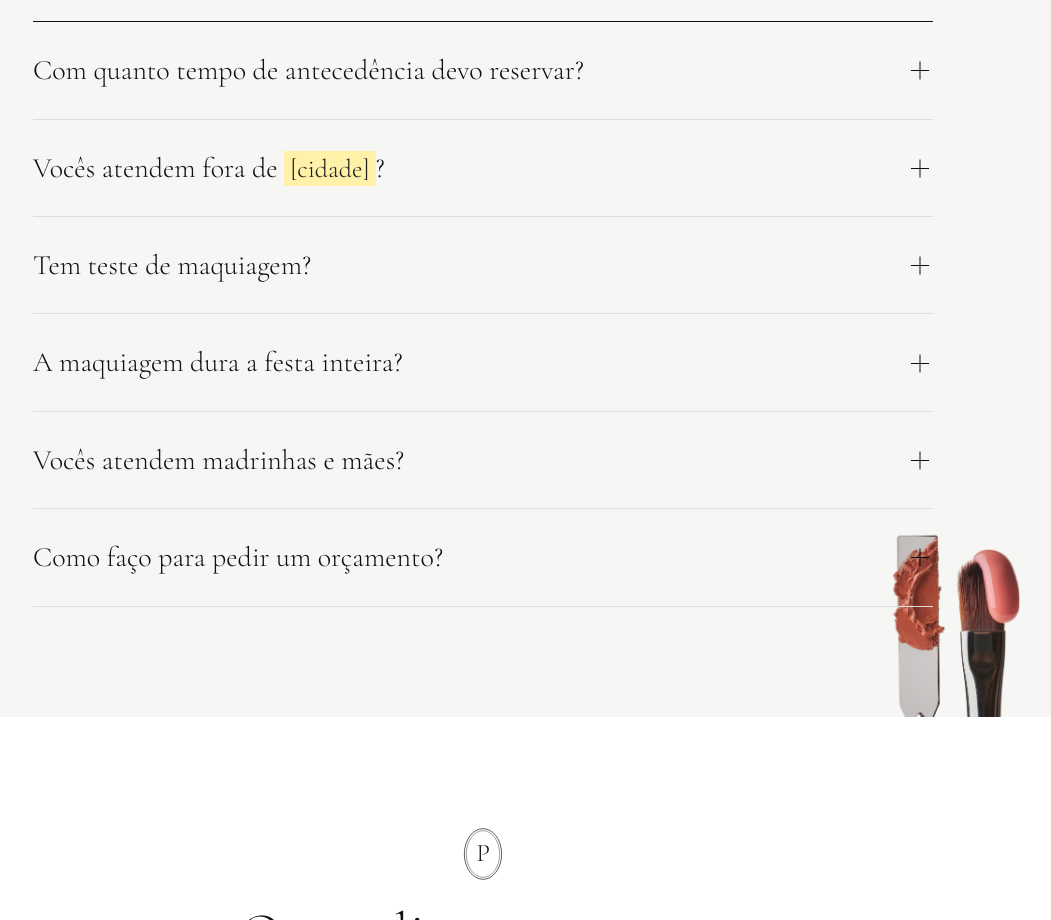
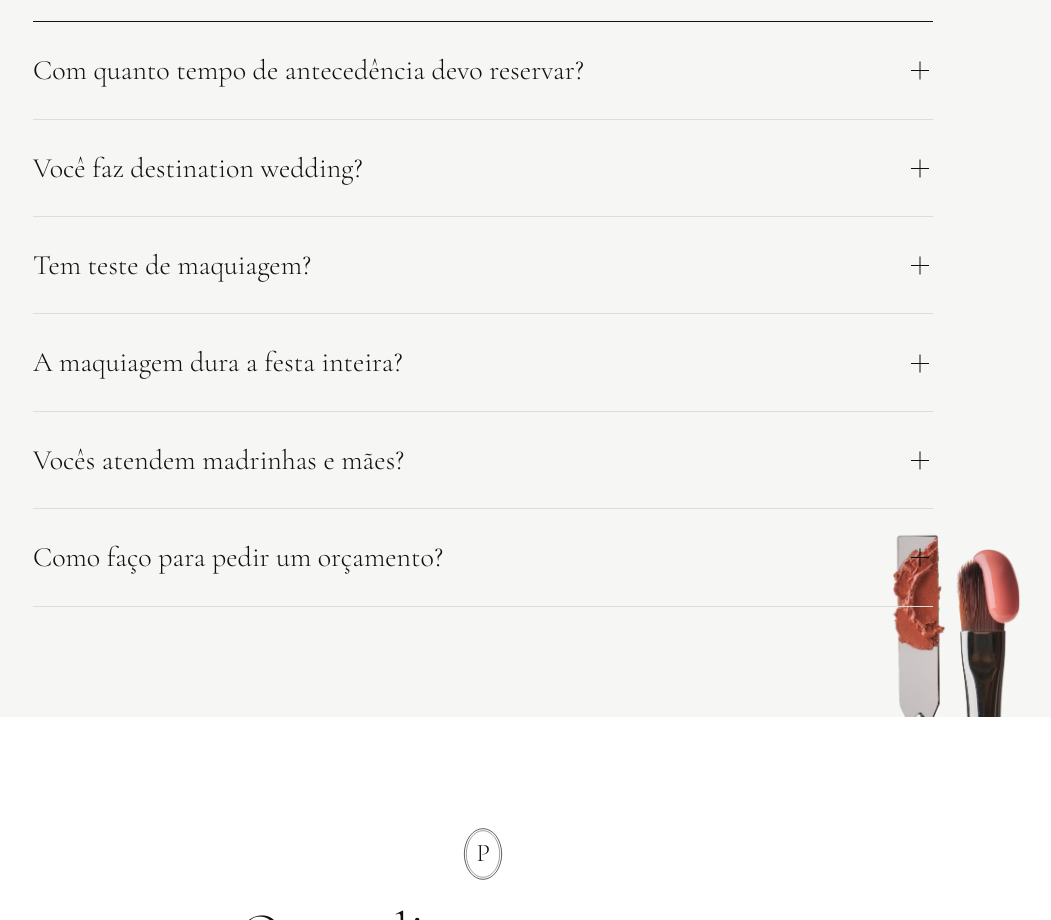
Before and after one commit to victorialamour/paula-kalisak, a plain HTML site: page index.html in a window 1280 px wide. Shown: the part 8440-9360 px from the top of the page, without its empty margins (157-1208 px from the left). Drawn offline with nearby package versions, Linux system fonts and the light colour scheme; a web font is replaced by a local one.

Commit message:
FAQ: destination wedding
Co-Authored-By: Claude Sonnet 5.5 <noreply@anthropic.com>

```diff
--- a/index.html
+++ b/index.html
@@ -878,7 +878,7 @@
     </div>
     <div class="faq__list reveal">
       <details><summary>Com quanto tempo de antecedência devo reservar?</summary><p>As datas mais procuradas fecham cedo. O ideal é me chamar assim que tiver a data definida. <span class="todo">[confirmar prazo]</span></p></details>
-      <details><summary>Vocês atendem fora de <span class="todo">[cidade]</span>?</summary><p><span class="todo">[confirmar área de atendimento e destination wedding]</span></p></details>
+      <details><summary>Você faz destination wedding?</summary><p>Faço, sim. Já cuidei da beleza de uma noiva em Sintra, em Portugal. Me conta o local e a data do seu casamento e eu te explico como funciona.</p></details>
       <details><summary>Tem teste de maquiagem?</summary><p><span class="todo">[confirmar]</span></p></details>
       <details><summary>A maquiagem dura a festa inteira?</summary><p>Sim. Os produtos e a técnica são escolhidos para durar da cerimônia até o fim da festa, com acabamento bonito nas fotos.</p></details>
       <details><summary>Vocês atendem madrinhas e mães?</summary><p><span class="todo">[confirmar: equipe Paula Kalisak]</span></p></details>
```
